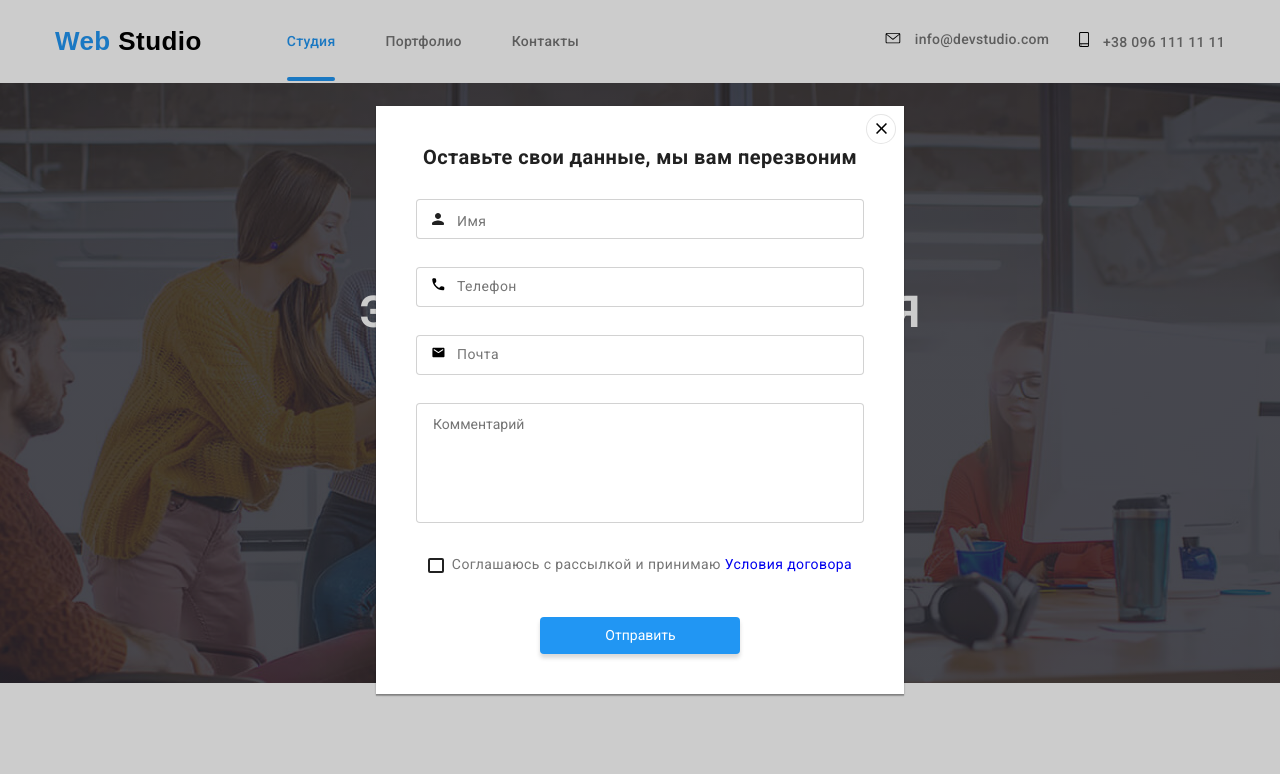
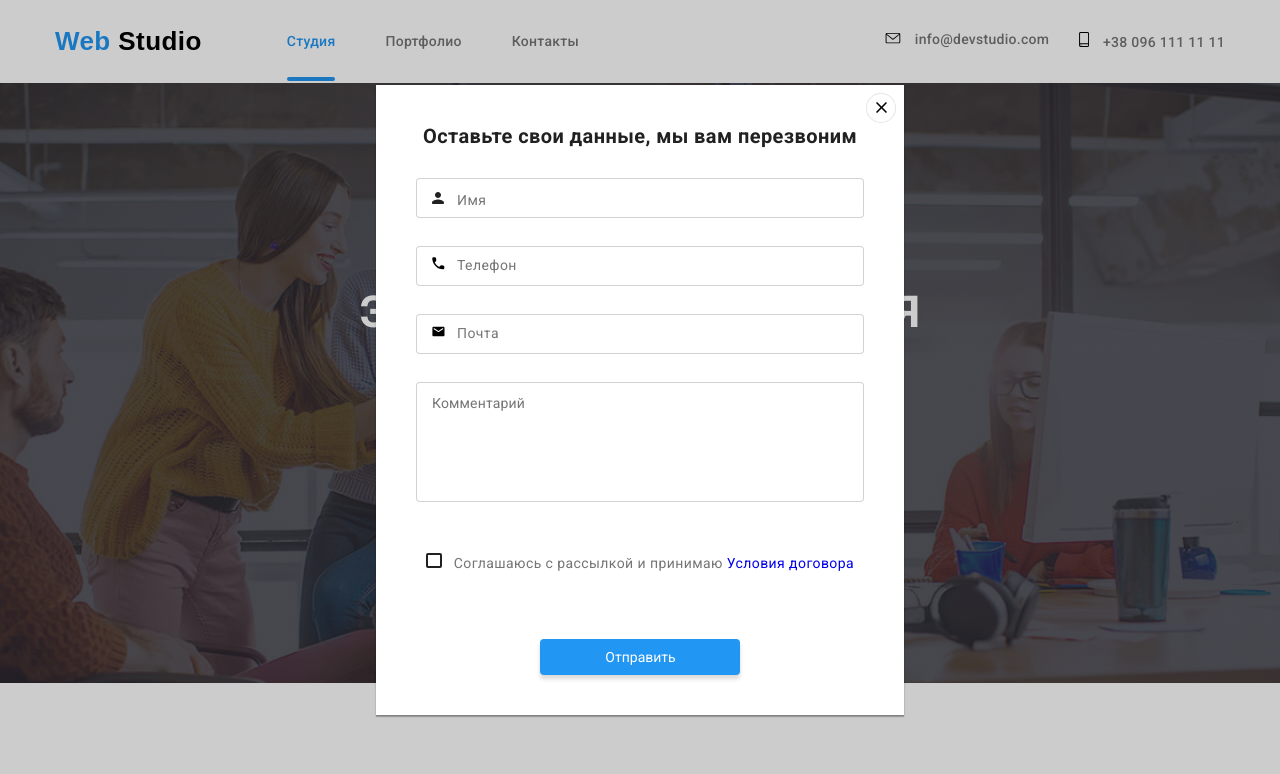
Before and after one commit to sputja/github-goit-markup-hw-07, a plain HTML site: page index.html in a window 1280 px wide. Both pictures are taken after a click on the button "Заказать услугу". Shown: the top 774 px of the page. Drawn offline with Linux system fonts and the light colour scheme.

Commit message:
modal windows

```diff
--- a/index.html
+++ b/index.html
@@ -380,45 +380,50 @@
 		</div>
 	</footer>
 <!--  модальное окно  -->
-<div data-modal class="form--send is-hidden animation">
-  <form class="user--form" action="#">
+<div data-modal class="backdrop is-hidden animation">
+  <form class="modal--form" action="#">
     <button data-modal-close type="button" class="btn--modal-close animation">
-      <svg class="form--send-svg animation" width="11" height="11" >
+      <svg class="backdrop-svg animation" width="11" height="11" >
         <use href="./img/sprite.svg#close"></use>
       </svg>
       </button>
-    <h2 class="user--form-h2">Оставьте свои данные, мы вам перезвоним</h2>
-    <div class="user--form-name">
-      <input type="text" name="user--name" class="user--form-inptu animation" id="user--name" placeholder=" " required>
+    <h2 class="modal--form-h2">Оставьте свои данные, мы вам перезвоним</h2>
+    <ul class="modal--fomr-list" >
+      <li class="modal--form-item">
+        <input type="text" name="user--name" class="modal--form-inptu animation" id="user--name" placeholder=" " required>
         <svg class="user--name-svg animation" width="12" height="12" >
           <use href="./img/sprite.svg#fname"></use>
         </svg>
         <label class="user--name-label animation" for="user--name">Имя</label>
-    </div>
-    <div class="user--form-tel">
-      <input type="tel" name="user--tel" class="user--form-inptu animation" id="user--tel" placeholder=" " required>
+      </li>
+      <li class="modal--form-item">
+        <input type="tel" name="user--tel" class="modal--form-inptu animation" id="user--tel" placeholder=" " required>
         <svg class="user--tel-svg animation" width="13" height="13" >
           <use href="./img/sprite.svg#ftel"></use>
         </svg>
         <label class="user--tel-label animation" for="user--tel">Телефон</label>
-    </div>
-    <div class="user--form-email">
-      <input type="email" name="user--email" class="user--form-inptu animation" id="user--email" placeholder=" " required>
+      </li>
+      <li class="modal--form-item">
+        <input type="email" name="user--email" class="modal--form-inptu animation" id="user--email" placeholder=" " required>
         <svg class="user--email-svg animation" width="13" height="13" >
           <use href="./img/sprite.svg#femail"></use>
         </svg>
         <label class="user--email-label animation" for="user--email">Почта</label>
-    </div>
-    <textarea name="text" class="user--form-textarea animation" placeholder="Комментарий"></textarea>
-    <label class="user--form-label animation">
-      <input type="checkbox" name="polisy" value="accept-polisy" class="user--form-hidden  user--checkbox animation">
-      <span class="user--form-label--checkbox"></span>
-      <svg class="user--form-label--svg animation" width="11" height="8" >
+      </li>
+      <li class="modal--form-item">
+          <textarea name="text" class="modal--form-textarea animation" placeholder=" "></textarea>
+          <label class="modal--form-label animation" id="text" >Комментарий</label>
+      </li>
+      <li class="modal--form-item">
+        <input type="checkbox" name="polisy" value="accept-polisy" placeholder=" " class="modal--form-hidden   animation">
+        <span class="modal--form-label--checkbox"></span>
+        <svg class="modal--form-label--svg animation" width="11" height="8" >
           <use href="./img/sprite.svg#checkgal"></use>
         </svg>
-      <span class="user--form-label--span">Соглашаюсь с рассылкой и принимаю <a href="#">Условия договора</a></span>
-    </label>
-    <button type="submit" class="user--form-btn">Отправить</button>
+        <label class="modal--form-label--polisy id="polisy">Соглашаюсь с рассылкой и принимаю <a href="#">Условия договора</a></label>
+      </li>
+    </ul>
+    <button type="submit" class="modal--form-btn">Отправить</button>
   </form>
 </div>
 <script src="./js/modal.js"></script>
--- a/scss/component/_modal-btn.scss
+++ b/scss/component/_modal-btn.scss
@@ -1,4 +1,4 @@
-.user--form-btn {
+.modal--form-btn {
   width: 200px;
   @extend %block--alignment;
   margin-top: 40px;
@@ -10,6 +10,6 @@
   border: none;
   box-shadow: 0px 4px 4px rgba(0, 0, 0, 0.15);
   border-radius: 4px;
-  color:$btn--light;
+  color: $btn--light;
   background-color: $accent--color;
 }
--- /dev/null
+++ b/scss/component/_modal-close-btn.scss
@@ -0,0 +1,25 @@
+.is-hidden {
+  opacity: 0;
+  visibility: hidden;
+  pointer-events: none;
+}
+
+.btn--modal-close {
+  display: inline-block;
+  text-align: center;
+  width: 30px;
+  height: 30px;
+  margin-left: 490px;
+  margin-top: 8px;
+  margin-right: 8px;
+
+  border-radius: 50%;
+  background: #ffffff;
+  border: 1px solid rgba(0, 0, 0, 0.1);
+
+&:hover,
+&:focus {
+  color: $accent--color;
+  fill: $accent--color;
+}
+}
--- a/scss/component/_modal.scss
+++ b/scss/component/_modal.scss
@@ -1,75 +1,41 @@
 /* модальное окно */
-// .backdrop,
-.form--send {
+.backdrop {
   position: fixed;
   top: 0;
   left: 0;
   width: 100%;
   height: 100%;
-  // display: flex;
-  // justify-content: center;
-  // align-items: center;
   @extend %flex--alignment;
   background-color: rgba(0, 0, 0, 0.2);
   z-index: 100;
 }
 
-// .modal-form,
-.user--form {
+.modal--form {
   position: relative;
   width: 528px;
-  // display: flex;
-  // text-align: center;
-  @extend %flex--align-items;
-  flex-direction: column;
+  text-align: center;
   background-color: #ffffff;
   box-shadow: 0px 1px 3px rgba(0, 0, 0, 0.12), 0px 1px 1px rgba(0, 0, 0, 0.14),
     0px 2px 1px rgba(0, 0, 0, 0.2);
 }
-.is-hidden {
-  opacity: 0;
-  visibility: hidden;
-  pointer-events: none;
-}
 
-.btn--modal-close {
-  display: inline-block;
-  text-align: center;
-  width: 30px;
-  height: 30px;
-  margin-left: 490px;
-  margin-top: 8px;
-  margin-right: 8px;
-
-  border-radius: 50%;
-  background: #ffffff;
-  border: 1px solid rgba(0, 0, 0, 0.1);
-
-&:hover,
-&:focus {
-  color: $accent--color;
-  fill: $accent--color;
-}
-}
-.user--form-h2 {
+.modal--form-h2 {
   font-weight: 700;
   font-size: 20px;
   line-height: 1.15;
+  // letter-spacing: 0.03em;
   text-align: center;
-  // letter-spacing: 0.03em;
   margin-top: 2px;
   margin-bottom: 30px;
   color: $title--dark;
 }
 
-.user--form-name,
-.user--form-tel,
-.user--form-email {
+.modal--form-item {
   position: relative;
   margin-bottom: 28px;
 }
 
-.user--form-inptu {
+.modal--form-inptu {
   width: 448px;
   height: 40px;
   padding-left: 42px;
@@ -80,7 +46,6 @@
   -webkit-text-fill-color: $title--dark;
   color: $title--dark;
   background-color: #ffffff;
-// }
 
   &:hover,
   &:focus {
@@ -107,12 +72,8 @@
   &:not(:placeholder-shown) + .user--name-svg + .user--name-label,
   &:not(:placeholder-shown) + .user--tel-svg + .user--tel-label,
   &:not(:placeholder-shown) + .user--tel-svg + .user--tel-label,
-&:not(:placeholder-shown)
-  + .user--email-svg
-  + .user--email-label,
-&:not(:placeholder-shown)
-  + .user--email-svg
-  + .user--email-label {
+  &:not(:placeholder-shown) + .user--email-svg + .user--email-label,
+  &:not(:placeholder-shown) + .user--email-svg + .user--email-label {
     margin-top: -33px;
     margin-left: 0;
     color: $accent--color;
@@ -122,7 +83,7 @@
 .user--name-svg {
   position: absolute;
   top: 14px;
-  left: 16px;
+  left: 56px;
   fill: $btn--dark;
 }
 
@@ -130,13 +91,13 @@
 .user--email-svg {
   position: absolute;
   top: 11px;
-  left: 16px;
+  left: 56px;
 }
 
 .user--name-label {
   position: absolute;
   top: 14px;
-  left: 16px;
+  left: 56px;
   margin-left: 25px;
 }
 
@@ -144,16 +105,15 @@
 .user--email-label {
   position: absolute;
   top: 11px;
-  left: 16px;
+  left: 56px;
   margin-left: 25px;
 }
 
-.user--form-textarea {
+.modal--form-textarea {
   width: 448px;
   height: 120px;
   outline: none;
   resize: none;
-  // margin-left: 40px;
   padding-top: 12px;
   padding-bottom: 12px;
   padding-left: 16px;
@@ -168,20 +128,35 @@
     border: 1px solid $accent--color;
   }
 }
-.user--form-label {
-  position: relative;
+
+.modal--form-label {
+  position: absolute;
+  top: 10px;
+  left: 56px;
   @extend %flex--alignment;
-  // display: flex;
-  // justify-content: center;
-  // align-items: center;
-  margin-top: 30px;
   font-size: 14px;
   line-height: 1.71;
-  letter-spacing: 0.03em;
+  letter-spacing: 0.01em;
   color: $text--dark;
 }
+.modal--form-textarea:hover + .modal--form-label,
+.modal--form-textarea:focus + .modal--form-label,
+.modal--form-textarea:not(:placeholder-shown) + .modal--form-label {
+  margin-top: -38px;
+  color: $accent--color;
+}
 
-.user--form-hidden {
+.modal--form-label--checkbox {
+  display: inline-block;
+  margin-right: 8px;
+  margin-top: 20px;
+  width: 16px;
+  height: 15px;
+  border-radius: 2px;
+  border: 2px solid $btn--dark;
+}
+
+.modal--form-hidden {
   position: absolute;
   width: 1px;
   height: 1px;
@@ -191,25 +166,20 @@
   clip: rect(0 0 0 0);
   overflow: hidden;
 
-  &:checked + .user--form-label--checkbox {
+  &:hover + .modal--form-label--checkbox + .modal--form-label--svg + modal--form-label--polisy,
+  &:focus + .modal--form-label--checkbox + .modal--form-label--svg + modal--form-label--polisy,
+  &:checked + .modal--form-label--checkbox + .modal--form-label--svg + modal--form-label--polisy,
+  &:hover + .modal--form-label--svg,
+  &:focus + .modal--form-label--svg,
+  &:checked + .modal--form-label--svg
+  {
     border: 0.2px solid #ffffff;
     background-color: $accent--color;
   }
 }
 
-.user--form-label--checkbox {
-  display: inline-block;
-  margin-right: 8px;
-  width: 16px;
-  height: 15px;
-  border-radius: 2px;
-  border: 2px solid $btn--dark;
+.modal--form-label--svg {
+  position: absolute;
+  top: 24px;
+  left: 53px;
 }
-
-
-
-.user--form-label--svg {
-  position: absolute;
-  top: 8px;
-  left: 2px;
-}
--- a/scss/main.scss
+++ b/scss/main.scss
@@ -6,6 +6,7 @@
 @import "./component/container";
 @import "./component/hero-btn";
 @import "./component/modal";
+@import "./component/modal-close-btn";
 @import "./component/modal-btn";
 @import "./component/coordinates-btn";
 @import "./component/portfolio-btn";
```
Also changed, not shown: css/main.css, css/main.min.css, 2 other files. Lines whose indentation alone changed are shown as unchanged.
